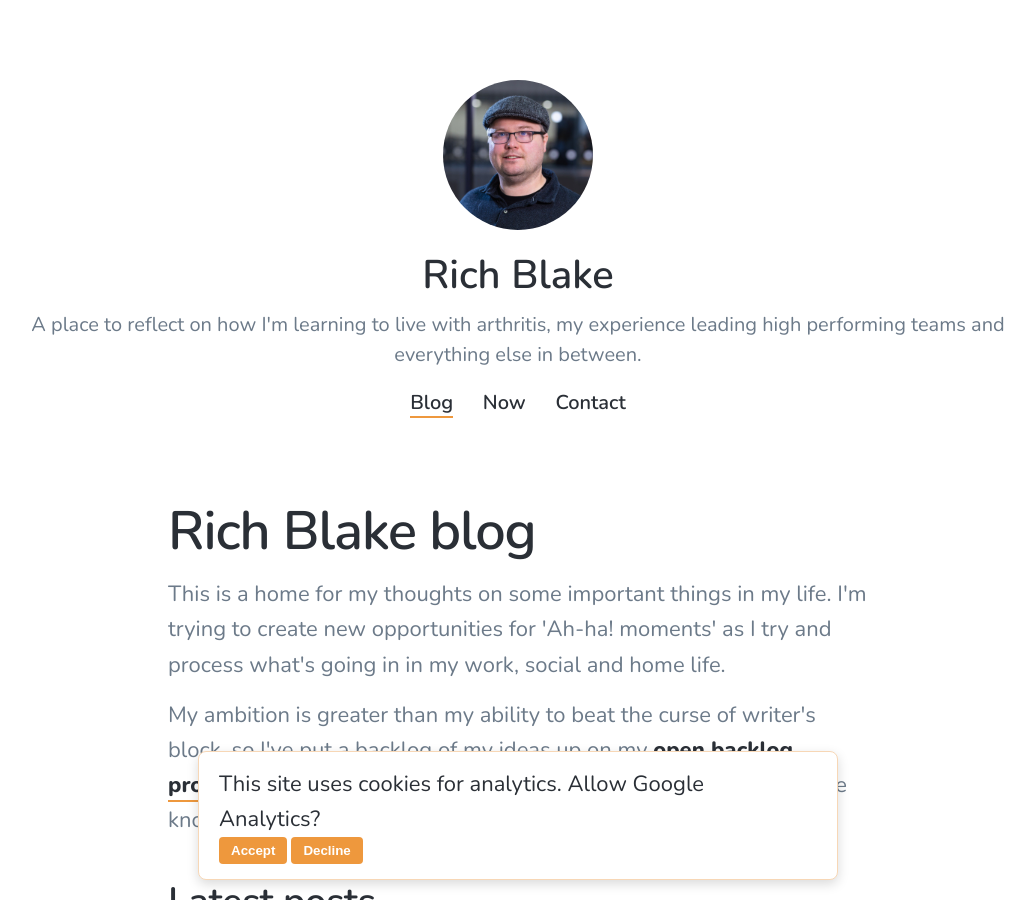
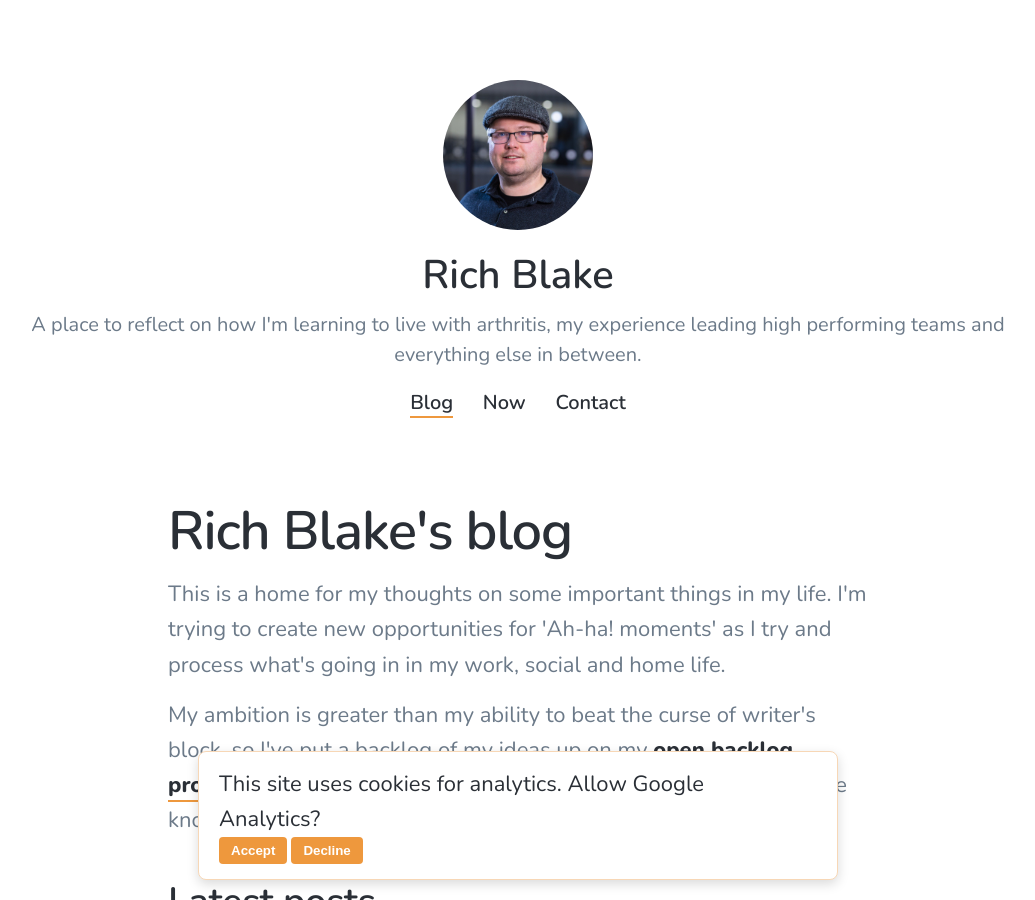
Before and after one commit to richblake/richblake.github.io, a Jekyll site: the page built from index.html, in a window 1280 px wide and 900 px high. Shown: the whole window, without its empty margins (122-1157 px from the left). Built offline with Jekyll 4.4.1, drawn with Linux system fonts in a browser that asks for light colours; nearby versions of some CDN libraries; the list of posts is cut into pages by our own code.

```diff
--- a/index.html
+++ b/index.html
@@ -11,7 +11,7 @@ featured_image: /images/social.jpg
     <!-- Intro section -->
     <div class="listing-post">
       <div class="listing-post__content">
-        <h1>Rich Blake blog</h2>
+        <h1>Rich Blake's blog</h2>
         <p>This is a home for my thoughts on some important things in my life. I'm trying to create new opportunities for 'Ah-ha! moments' as I try and process what's going in in my work, social and home life.</p>
         <p>My ambition is greater than my ability to beat the curse of writer's block, so I've put a backlog of my ideas up on my <a href="/progress.html">open backlog progress page</a>. Feel free to browse what I'm interested in and let me know if anything stands out to you.</p>
         <p></p>
```
